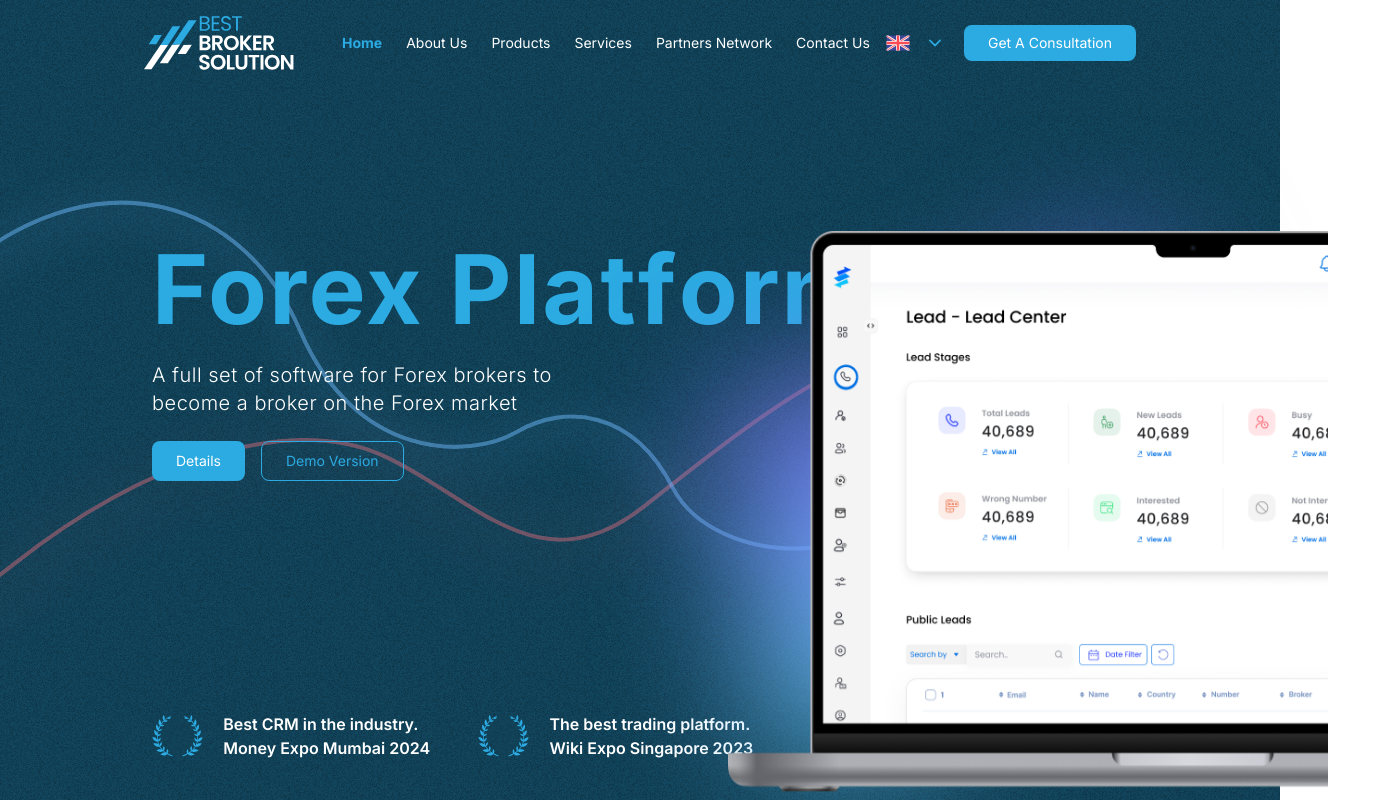
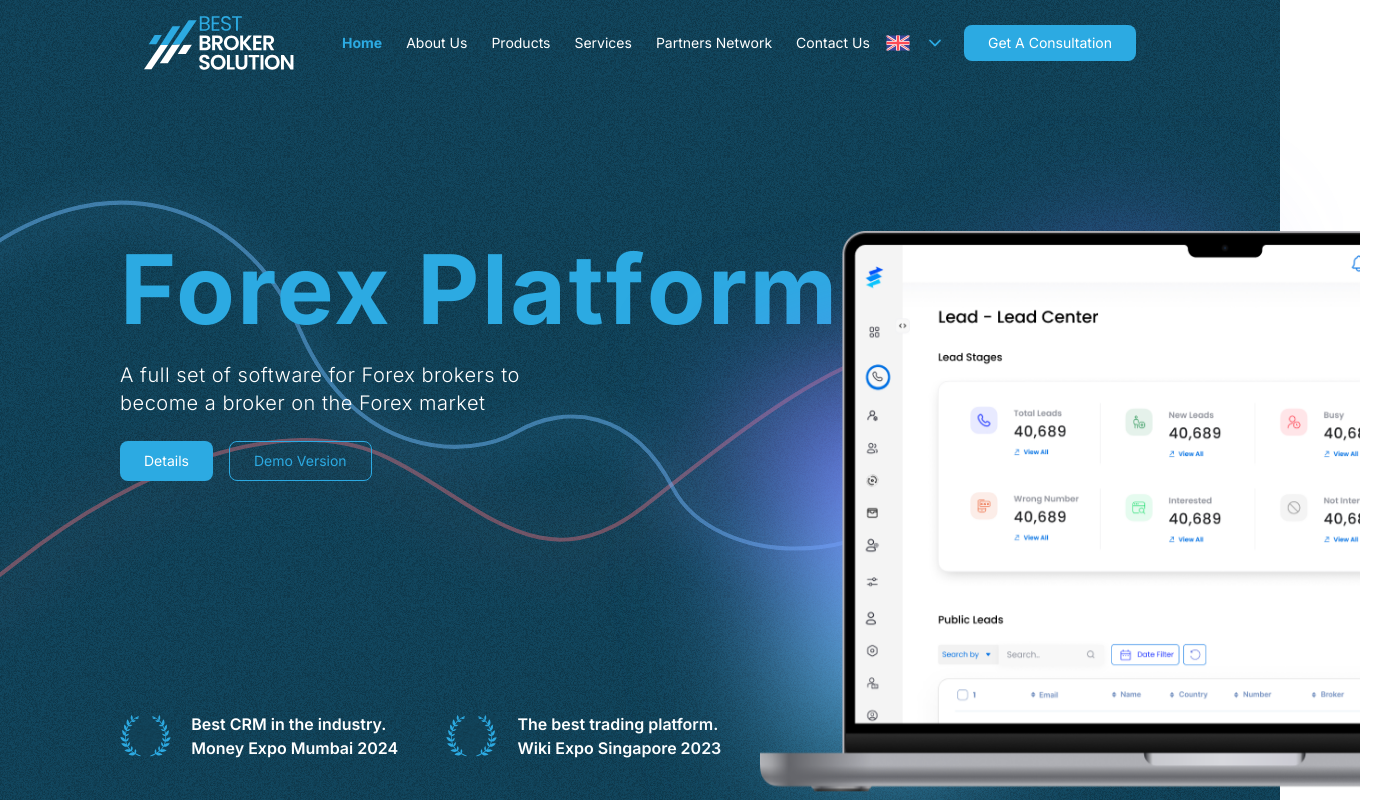
Before and after one commit to Jaber-Ahmed77/bps-new-website, a Next.js app: page / in a window 1280 px wide. Shown: the top 800 px of the page, 1395 px wide, since content can reach past the window. Built offline with nearby package versions, Linux system fonts and the light colour scheme.

Commit message:
Update layout.js

```diff
--- a/app/layout.js
+++ b/app/layout.js
@@ -18,7 +18,7 @@ export default function RootLayout({ children }) {
       }}>
         {" "}
         <Navbar />
-        <main className="space-y-4 max-w-[99%] md:max-w-[85%] mx-auto">
+        <main className="space-y-4 max-w-[99%] md:max-w-[90%] mx-auto">
           {children}
         </main>
         <Footer />
```
